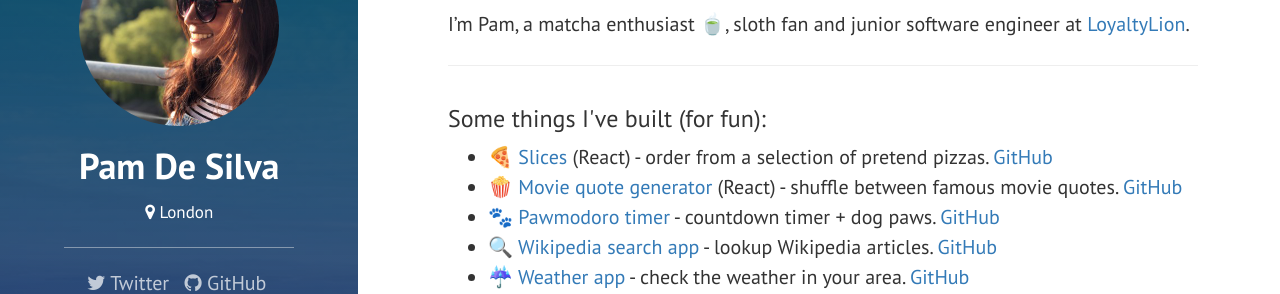
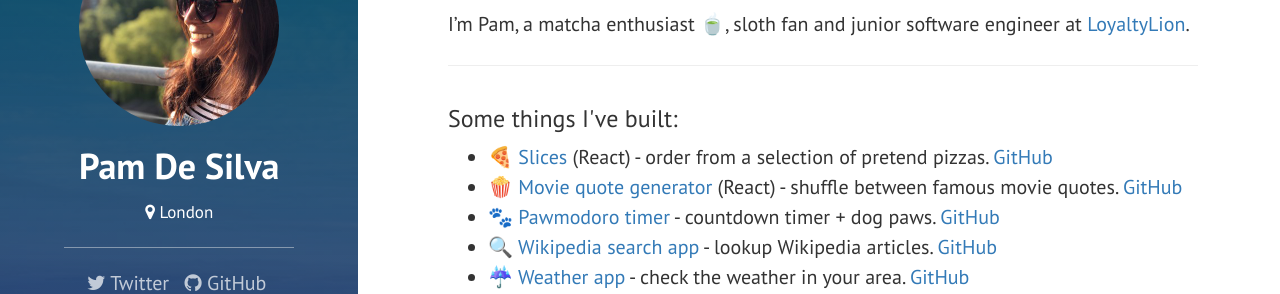
Before and after one commit to pamdesilva/personal-site, a Jekyll site: the page built from index.md, in a window 1280 px wide. Shown: the part 138-432 px from the top of the page. Built offline with Jekyll 4.4.1, drawn with Linux system fonts in a browser that asks for light colours; nearby versions of some CDN libraries.

Commit message:
copy tweak

```diff
--- a/_layouts/default.html
+++ b/_layouts/default.html
@@ -88,7 +88,7 @@
           <hr />
 
           <section>
-            <h3>Some things I've built (for fun):</h3>
+            <h3>Some things I've built:</h3>
             <ul>
               <li>
                 🍕 <a href="https://slices.pamela.io/">Slices</a> (React) -
```
